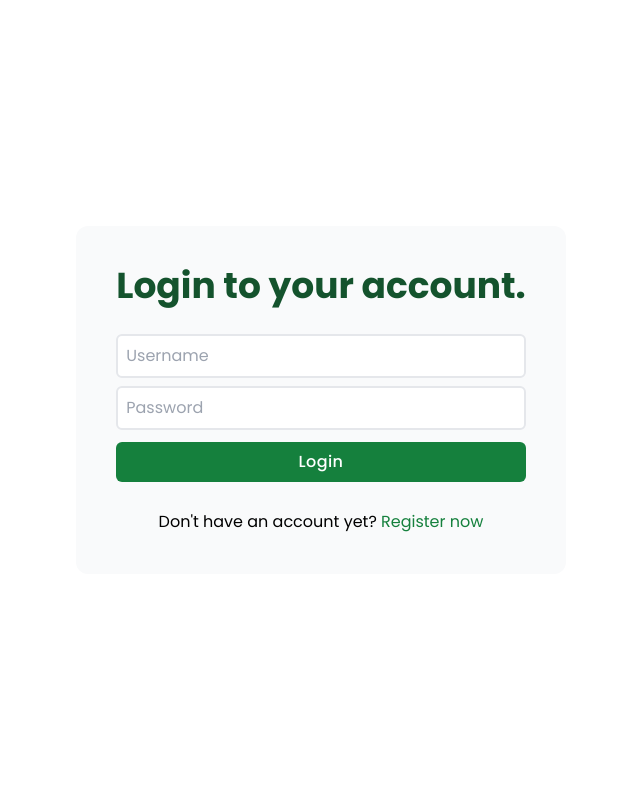
After one commit to PBP-242-D11/roso-jogja, a Django app: page /login/ in a window 1280 px wide. The commit adds this page. Shown: the whole page, without its empty margins (319-959 px from the left). Run offline with Django 5.2, Linux system fonts and the light colour scheme; some libraries are stand-ins or nearby versions.

Commit message:
feat: implement login functionality

```diff
--- /dev/null
+++ b/main/templates/login.html
@@ -0,0 +1,85 @@
+{% extends 'base.html' %} {% block meta %}
+<title>Login</title>
+{% endblock meta %} {% block content %}
+<section
+  class="min-h-screen flex items-center justify-center w-screen py-12 px-4 sm:px-6 lg:px-8"
+>
+  <div class="bg-gray-50 p-10 rounded-xl form-style">
+    <div class="text-center text-2xl md:text-4xl font-bold text-green-900">
+      <h2>Login to your account.</h2>
+    </div>
+    <form
+      method="POST"
+      action=""
+      class="flex items-center justify-center flex-col gap-3 w-full my-7"
+    >
+      {% csrf_token %}
+      <div class="w-full flex flex-col gap-2">
+        <div>
+          <label for="username" class="sr-only">Username</label>
+          <input
+            type="text"
+            id="username"
+            name="username"
+            required
+            placeholder="Username"
+            class="p-2 border-gray-200 rounded-md border-2 w-full"
+          />
+        </div>
+        <div>
+          <label for="Password" class="sr-only">Password</label>
+          <input
+            type="password"
+            id="password"
+            name="password"
+            required
+            placeholder="Password"
+            class="p-2 border-gray-200 rounded-md border-2 w-full"
+          />
+        </div>
+      </div>
+      <div class="w-full">
+        <input
+          class="w-full bg-green-700 p-2 rounded-md text-white hover:bg-green-800 font-medium tracking-wide cursor-pointer !border-0"
+          type="submit"
+          value="Login"
+        />
+      </div>
+    </form>
+    {% if messages %}
+    <div class="my-4">
+      {% for message in messages %} {% if message.tags == "success" %}
+      <div
+        class="bg-green-100 border border-green-400 text-green-700 px-4 py-3 rounded relative"
+        role="alert"
+      >
+        <span class="block sm:inline">{{ message }}</span>
+      </div>
+      {% elif message.tags == "error" %}
+      <div
+        class="bg-red-100 border border-red-400 text-red-700 px-4 py-3 rounded relative"
+        role="alert"
+      >
+        <span class="block sm:inline">{{ message }}</span>
+      </div>
+      {% else %}
+      <div
+        class="bg-blue-100 border border-blue-400 text-blue-700 px-4 py-3 rounded relative"
+        role="alert"
+      >
+        <span class="block sm:inline">{{ message }}</span>
+      </div>
+      {% endif %} {% endfor %}
+    </div>
+    {% endif %}
+    <p class="w-full text-center text-sm md:text-base">
+      Don't have an account yet?
+      <a
+        href="{% url 'main:register' %}"
+        class="text-green-700 hover:underline whitespace-nowrap"
+        >Register now</a
+      >
+    </p>
+  </div>
+</section>
+{% endblock content %}
--- a/main/templates/register.html
+++ b/main/templates/register.html
@@ -69,7 +69,9 @@
     {% endif %}
     <p class="w-full text-center text-sm md:text-base">
       Already have an account?
-      <a href="#" class="text-green-700 hover:underline whitespace-nowrap"
+      <a
+        href="{% url 'main:login' %}"
+        class="text-green-700 hover:underline whitespace-nowrap"
         >Login here</a
       >
     </p>
--- a/main/urls.py
+++ b/main/urls.py
@@ -2,12 +2,13 @@ from django.conf import settings
 from django.conf.urls.static import static
 from django.urls import path
 
-from main.views import register
+from main.views import register, user_login
 
 app_name = "main"
 
 urlpatterns = [
     path("register/", register, name="register"),
+    path("login/", user_login, name="login"),
 ]
 
 if settings.DEBUG:
--- a/main/views.py
+++ b/main/views.py
@@ -1,5 +1,11 @@
+import datetime
+
 from django.contrib import messages
+from django.contrib.auth import login
+from django.contrib.auth.forms import AuthenticationForm
+from django.http import HttpResponseRedirect
 from django.shortcuts import redirect, render
+from django.urls import reverse
 
 from main.forms import CustomRegisterForm
 
@@ -17,3 +23,25 @@ def register(request):
 
     context = {"form": form}
     return render(request, "register.html", context)
+
+
+def user_login(request):
+    if request.method == "POST":
+        form = AuthenticationForm(data=request.POST)
+
+        if form.is_valid():
+            user = form.get_user()
+            login(request, user)
+            response = HttpResponseRedirect(reverse("main:show_main"))
+            response.set_cookie(
+                "last_login",
+                str(datetime.datetime.now().strftime("%A, %B %d, %Y %I:%M %p")),
+            )
+            return response
+        else:
+            messages.error(request, "Invalid username or password. Please try again.")
+
+    else:
+        form = AuthenticationForm(request)
+    context = {"form": form}
+    return render(request, "login.html", context)
```
